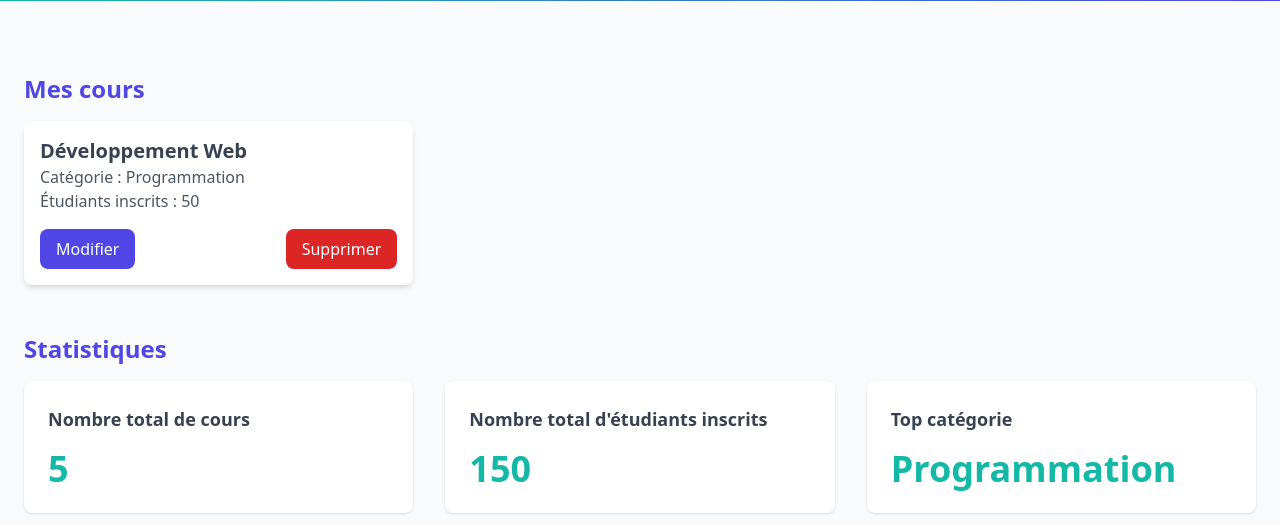
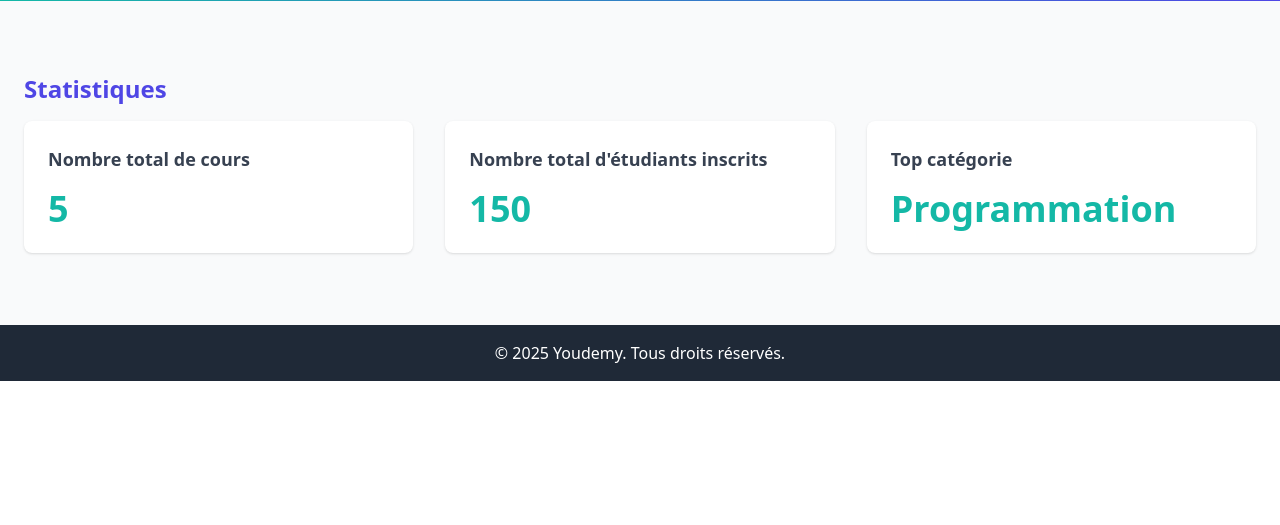
Before and after one commit to dounia-elg/Youdemy, a PHP site: page /Enseignant/Espace_Enseignant.php in a window 1280 px wide. Shown: the part 651-1176 px from the top of the page. After the commit the page ends 1032 px from the top, so only its background shows below. Run offline with PHP 8.4, Linux system fonts and the light colour scheme; some libraries are stand-ins or nearby versions.

```diff
--- a/Enseignant/Espace_Enseignant.php
+++ b/Enseignant/Espace_Enseignant.php
@@ -41,22 +41,15 @@
   <!-- Main Content -->
   <main class="container mx-auto p-6">
 
-    <!-- Gestion des cours -->
-    <section id="manage-courses" class="my-12">
-      <h2 class="text-2xl font-bold mb-4 text-indigo-600">Mes cours</h2>
-      <div class="grid grid-cols-1 md:grid-cols-2 lg:grid-cols-3 gap-8">
-        <div class="bg-white rounded-lg shadow-md p-4">
-          <h3 class="text-xl font-bold text-gray-700">Développement Web</h3>
-          <p class="text-gray-600">Catégorie : Programmation</p>
-          <p class="text-gray-600">Étudiants inscrits : 50</p>
-          <div class="mt-4 flex justify-between">
-            <button class="px-4 py-2 bg-indigo-600 text-white rounded-lg hover:bg-indigo-700">Modifier</button>
-            <button class="px-4 py-2 bg-red-600 text-white rounded-lg hover:bg-red-700">Supprimer</button>
-          </div>
-        </div>
+    <!-- Gestion mes cours -->
 
-      </div>
-    </section>
+
+
+
+
+
+
+
 
     <!-- Statistiques -->
     <section id="statistics" class="my-12">
```
Also changed, not shown: Cours/ClasseCours.php (+9 -8 lines).
